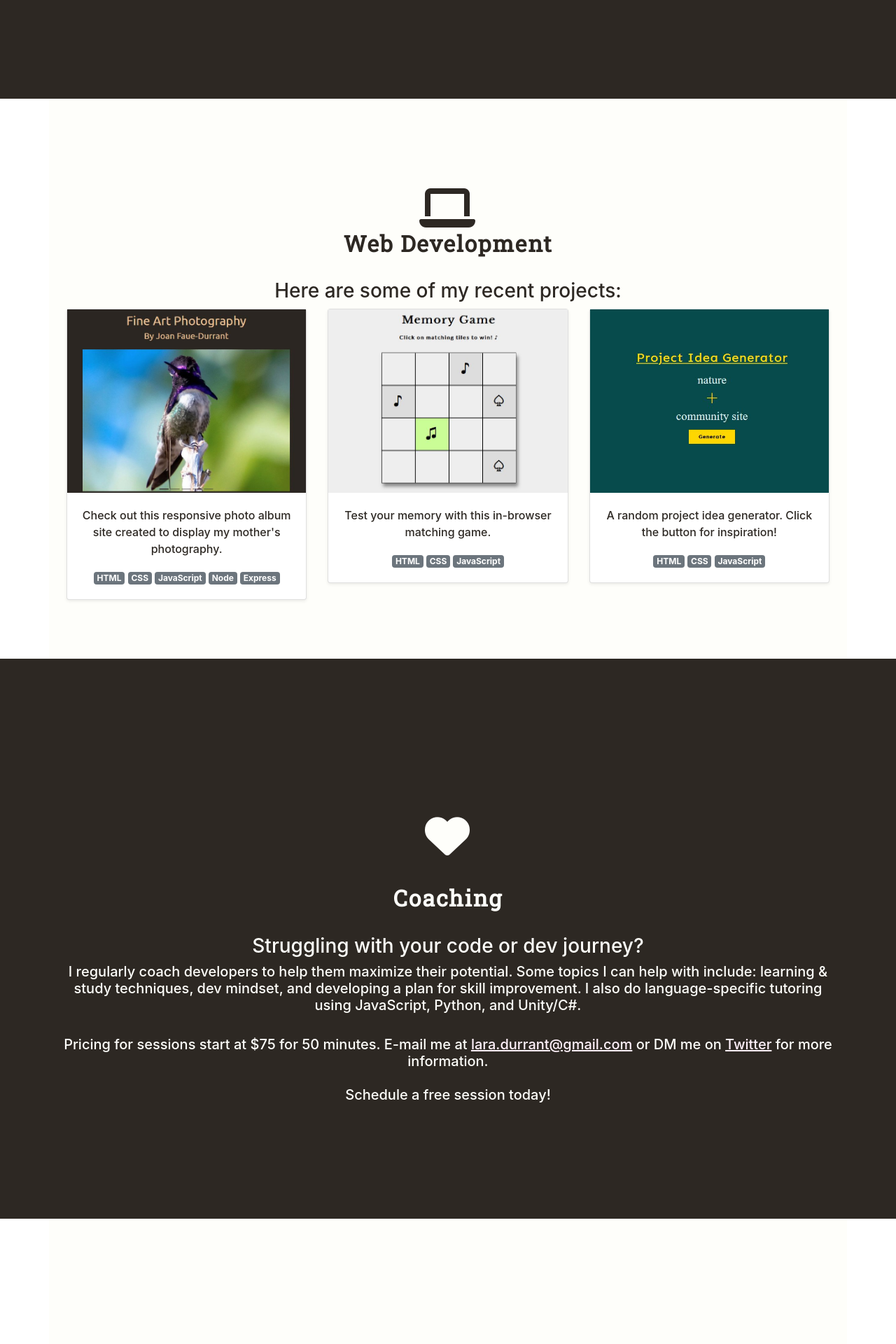
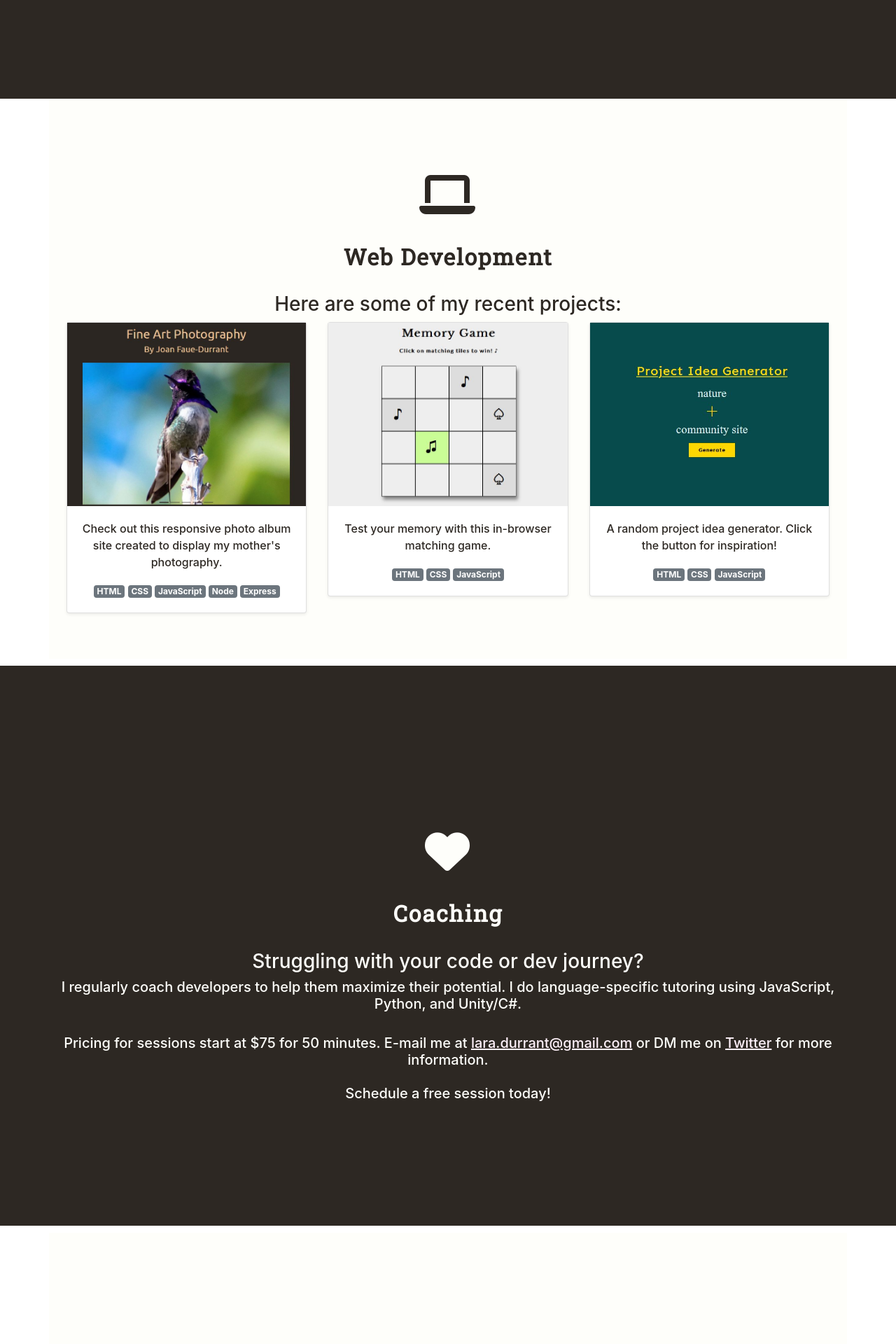
Before and after one commit to laradurrant/web-development, a PHP site: page / in a window 1280 px wide. Shown: the part 659-2579 px from the top of the page at 70% size. Run offline with PHP 8.4, Linux system fonts and the light colour scheme; some libraries are stand-ins or nearby versions.

Commit message:
More CSS tweaks, for padding

```diff
--- a/css/index.css
+++ b/css/index.css
@@ -89,6 +89,7 @@
   justify-content: center;
   text-align: center;
   padding: 20px;
+  margin-bottom: 10px;
 
 }
 
@@ -102,7 +103,7 @@
   justify-content: center;
   text-align: center;
   padding: 20px;
-
+  margin-bottom: 10px;
 }
 
 @media (min-width: 768px) {
@@ -117,7 +118,7 @@
     justify-content: center;
     text-align: center;
     padding: 10px;
-
+    margin-bottom: 10px;
   }
  }
 
@@ -132,6 +133,7 @@
    justify-content: center;
    text-align: center;
    padding: 20px;
+  margin-bottom: 10px;
 
 }
 
--- a/main.html
+++ b/main.html
@@ -82,7 +82,7 @@
         <span id="projects"></span>
         <div class="album py-5 projects-list" >
           <div class="container" >
-            <h2><i class="fa fa-laptop fa-2x"></i> <br> Web Development </h2><br>
+            <h2><i class="fa fa-laptop fa-2x"></i> <br><br> Web Development </h2><br>
             <h3>Here are some of my recent projects:</h3>
             <div class="row">
 
@@ -128,7 +128,7 @@
       <div class="container" >
         <h2><i class="fa fa-heart fa-2x"></i> <br><br>Coaching</h2><br>
         <h3>Struggling with your code or dev journey?</h3>
-          <h5>I regularly coach developers to help them maximize their potential. Some topics I can help with include: learning & study techniques, dev mindset, and developing a plan for skill improvement. I also do language-specific tutoring using JavaScript, Python, and Unity/C#.</h5><br><h5>Pricing for sessions start at $75 for 50 minutes. E-mail me at <a class="blue-text underline" href="mailto:lara.durrant@gmail.com">lara.durrant@gmail.com</a> or DM me on <a class="blue-text underline" href="https://twitter.com/drlaradurrant">Twitter</a> for more information. <br><br>Schedule a free session today!</h5>
+          <h5>I regularly coach developers to help them maximize their potential. I do language-specific tutoring using JavaScript, Python, and Unity/C#.</h5><br><h5>Pricing for sessions start at $75 for 50 minutes. E-mail me at <a class="blue-text underline" href="mailto:lara.durrant@gmail.com">lara.durrant@gmail.com</a> or DM me on <a class="blue-text underline" href="https://twitter.com/drlaradurrant">Twitter</a> for more information. <br><br>Schedule a free session today!</h5>
        </div>
     </div>
 
@@ -136,7 +136,7 @@
     <div>
       <div class="container writing"  id="writing">
         <h2><i class="fa fa-pencil fa-2x" ></i> <br><br> Writing </h2><br>
-          <h3>I publish articles regularly on DEV, Medium, and my own personal blog. Here are some recent posts I've made:</h3>
+          <h3>I publish articles on DEV, Medium, and my own personal blog. I'm interested in learning & study techniques, mindset, and how to improve the way we teach people how to code. Here are some recent posts I've made:</h3>
           <ol>
             <li><a class="underline" href="https://blog.laradurrant.dev/2020/04/03/just-finish-a-tutorial-and-not-sure-what-to-do-next-start-here/">Need help finding your next code project? Start here.</a></li>
             <li><a class="underline" href="https://blog.laradurrant.dev/2020/02/26/tired-17-activities-for-low-energy-days/">Tired? 17 Activities for Low-energy Days</a></li>
```
